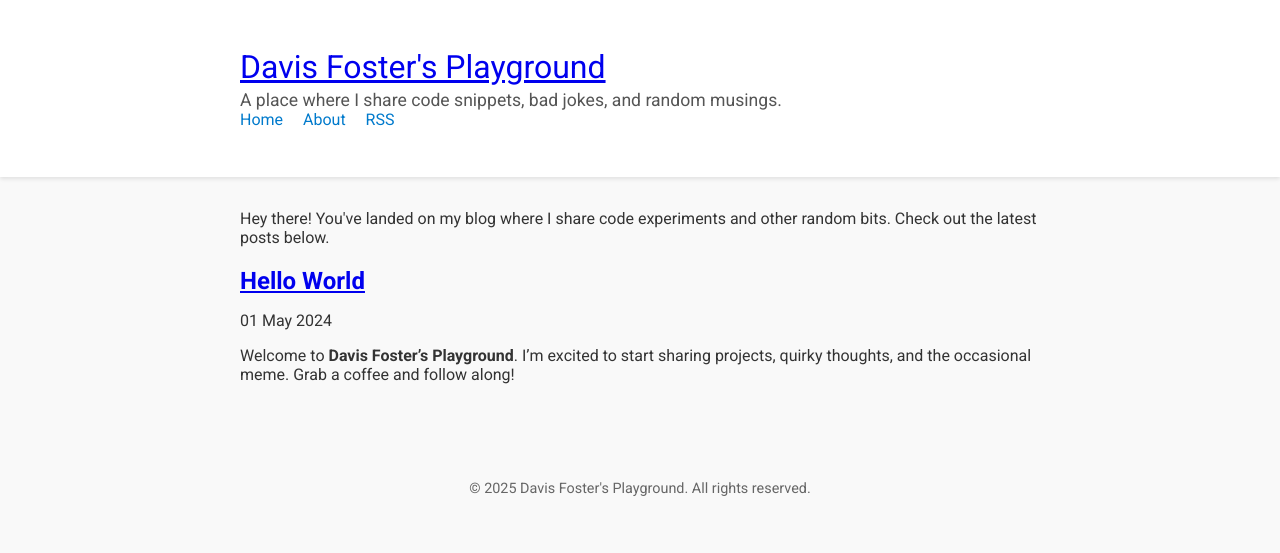
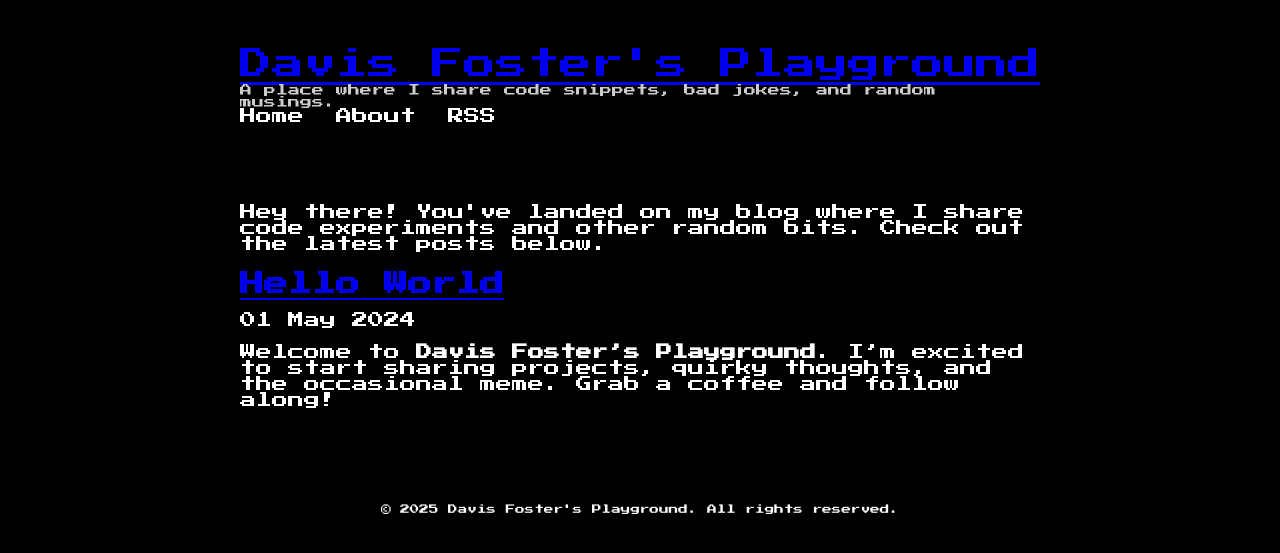
Before and after one commit to DavisFoster/DavisFoster.github.io, a Jekyll site: the page built from index.md, in a window 1280 px wide. Shown: the top 553 px of the page. Built offline with Jekyll 4.4.1, drawn with Linux system fonts in a browser that asks for light colours.

Commit message:
Switch to retro Atari-inspired styling

```diff
--- a/assets/css/style.css
+++ b/assets/css/style.css
@@ -1,34 +1,39 @@
-@import url('https://fonts.googleapis.com/css2?family=Roboto:wght@300;400;700&display=swap');
+@import url('https://fonts.googleapis.com/css2?family=Press+Start+2P&display=swap');
 
 body {
-  font-family: 'Roboto', sans-serif;
+  font-family: 'Press Start 2P', monospace;
   margin: 0;
   padding: 0;
-  background: #f9f9f9;
-  color: #333;
+  background: #000;
+  color: #fff;
 }
 
 header {
-  background: #fff;
-  box-shadow: 0 2px 4px rgba(0,0,0,0.1);
+  background: #000;
+  box-shadow: none;
   padding: 1rem;
 }
 
 header h1 {
   margin: 0;
-  font-weight: 400;
+  font-weight: normal;
+  color: #fff;
 }
 
 .tagline {
   margin: 0.25rem 0 0 0;
-  font-size: 1.1rem;
-  color: #555;
+  font-size: 0.75rem;
+  color: #ccc;
 }
 
 nav a {
   margin-right: 1rem;
   text-decoration: none;
-  color: #007acc;
+  color: #fff;
+}
+
+nav a:hover {
+  color: #0ff;
 }
 
 .container {
@@ -54,6 +59,6 @@ nav a {
 footer {
   text-align: center;
   padding: 2rem 0;
-  font-size: 0.9rem;
-  color: #666;
+  font-size: 0.6rem;
+  color: #fff;
 }
```
